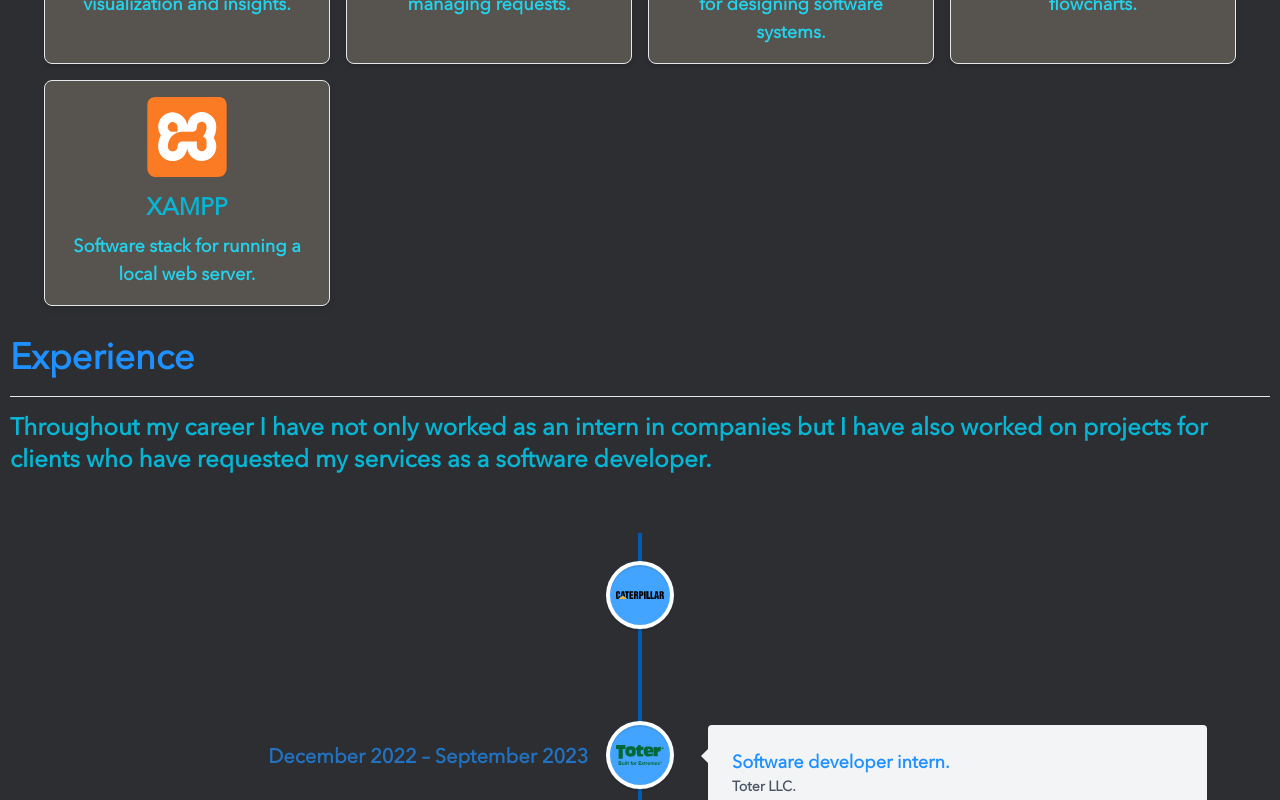
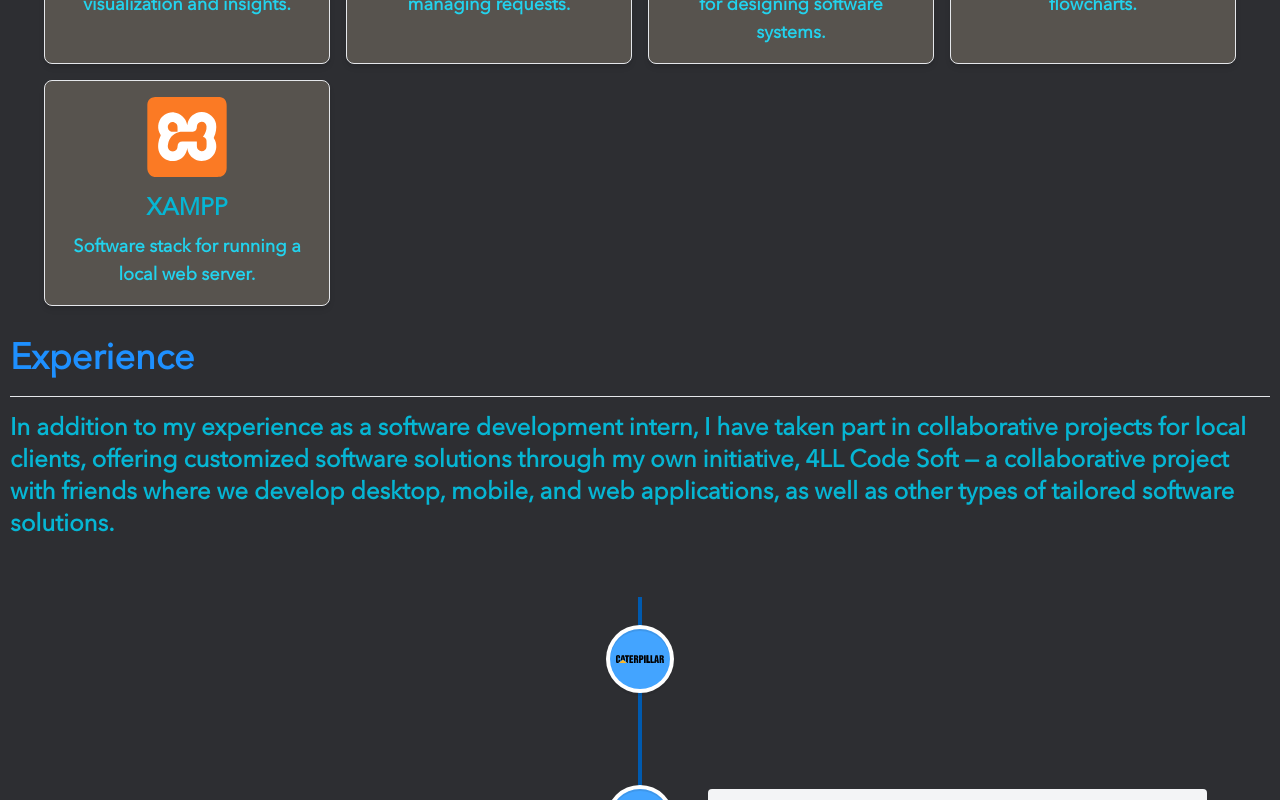
Before and after one commit to AlejandroMtz10/AlejandroDev, a React (Vite) app: page /AlejandroDev/AboutMe in a window 1280 px wide. Shown: the part 2000-2800 px from the top of the page. Built offline with nearby package versions, Linux system fonts and the light colour scheme.

Commit message:
I updated the section about me
I updated the section about me, I added 2 certificates of ICPC Contest and the description of my experience

```diff
--- a/src/json/certificates.json
+++ b/src/json/certificates.json
@@ -8,6 +8,14 @@
         "platform":"SoloLearn",
         "picture":"certificates/PHP-SoloLearn.jpeg"
     },{
+        "course":"International Contest ICPC Texas - Mexico 2023",
+        "platform":"ICPC - Texas University",
+        "picture":"certificates/2023-ICPC_TxState_Texas-Mexico_TheNoddlesTeam.jpg"
+    },{
+        "course":"International Contest ICPC Texas - Mexico 2023",
+        "platform":"ICPC - Texas University",
+        "picture":"certificates/2023-ICPC TxState_Texas-Mexico.jpg"
+    },{
         "course":"Web Development Fundamentals",
         "platform":"SoloLearn",
         "picture":"certificates/Web-Development-Fundamentals-SoloLearn.jpeg"
--- a/src/pages/AboutMe/AboutMe.jsx
+++ b/src/pages/AboutMe/AboutMe.jsx
@@ -9,6 +9,7 @@ import './AboutMe.css';
 import jobs from "../../json/jobs.json";
 
 function AboutMe() {
+    const url4llCodeSoft = "https://www.facebook.com/profile.php?id=61560866121407";
     return (
         <div className="container mx-auto">
             <div className="flex justify-end">
@@ -37,7 +38,7 @@ function AboutMe() {
                 </h1>
                 <hr />
                 <p className="text-2xl text-cyan-500 py-4">
-                    Throughout my career I have not only worked as an intern in companies but I have also worked on projects for clients who have requested my services as a software developer.
+                    In addition to my experience as a software development intern, I have taken part in collaborative projects for local clients, offering customized software solutions through my own initiative, <a href={url4llCodeSoft}>4LL Code Soft</a> — a collaborative project with friends where we develop desktop, mobile, and web applications, as well as other types of tailored software solutions.
                 </p>
                 <Timeline jobs={jobs} />
             </div>
```
Also changed, not shown: public/certificates/2023-ICPC TxState_Texas-Mexico.jpg (added), public/certificates/2023-ICPC_TxState_Texas-Mexico_TheNoddlesTeam.jpg (added).
